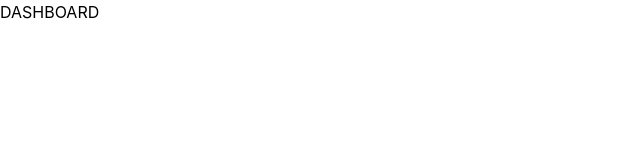
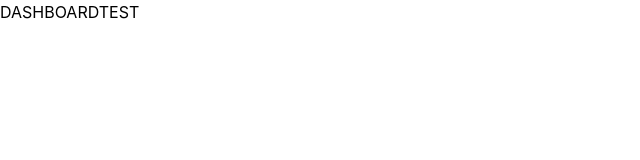
Before and after one commit to serifcolakel/dashboard, a Next.js app: page /dashboard in a window 1280 px wide. Shown: the top 160 px of the page, without its empty margins (0-640 px from the left). Built offline with nearby package versions, Linux system fonts and the light colour scheme.

Commit message:
login text  issue fixed

```diff
--- a/pages/dashboard.js
+++ b/pages/dashboard.js
@@ -1,5 +1,5 @@
 import React from "react";
 
 export default function Dashboard() {
-  return <div>DASHBOARD</div>;
+  return <div>DASHBOARDTEST</div>;
 }
```
